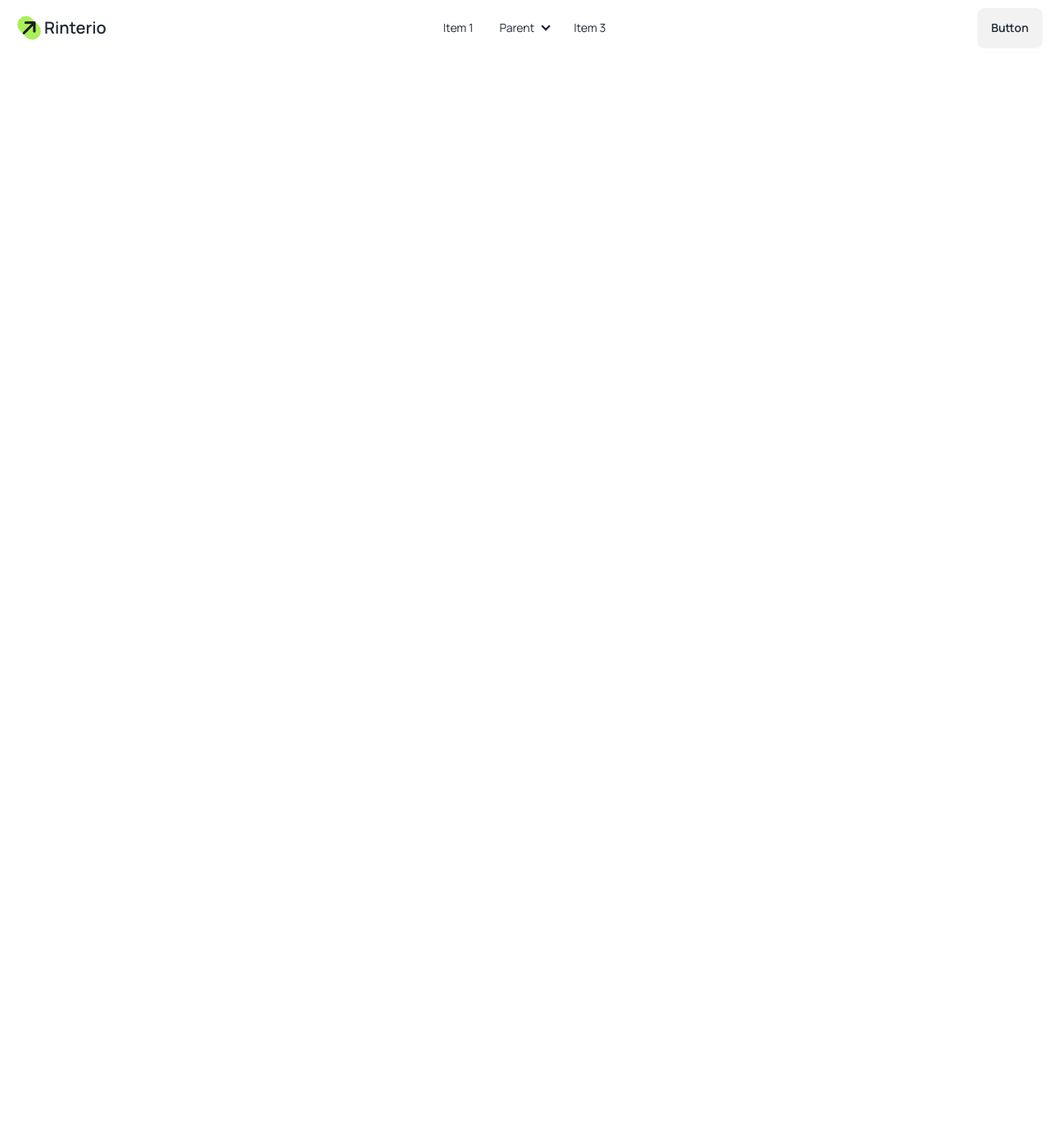
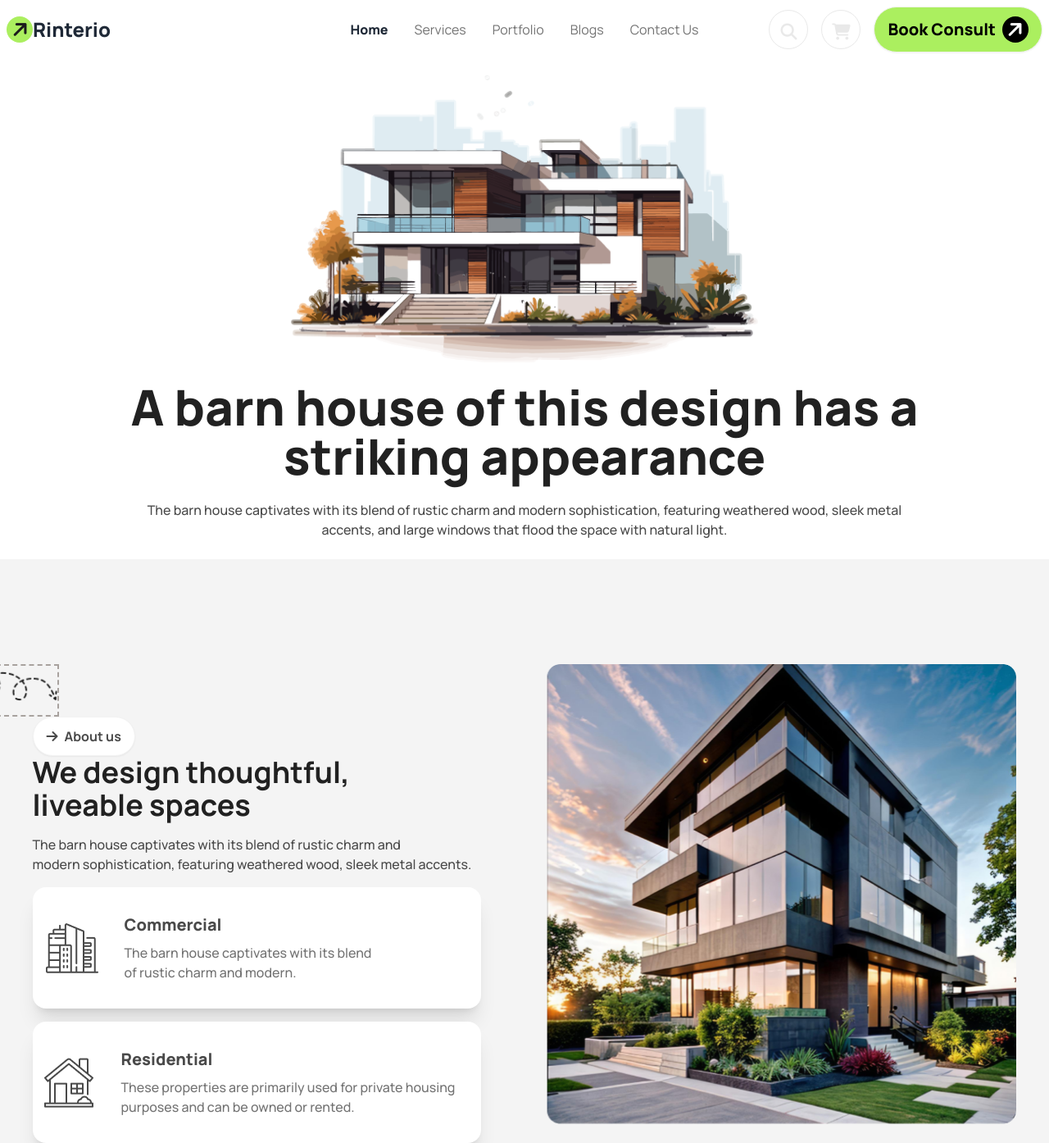
Before and after one commit to Adila-Rifa/Assignment-3, a plain HTML site: page index.html in a window 1280 px wide. Shown: the whole page at 82% size. Before the commit the page ends 800 px from the top, so only its background shows below. Drawn offline with nearby package versions, Linux system fonts and the light colour scheme.

Commit message:
Banner Done

```diff
--- a/index.html
+++ b/index.html
@@ -34,9 +34,10 @@
     </style>
   </head>
   <body class="manrope-Fonts">
-    <header class="mx-auto my-auto">
+    <!-- Header Section -->
+    <header class="mx-auto my-auto bg-white">
       <nav>
-        <div class="navbar bg-base-100">
+        <div class="mx-auto navbar">
           <div class="navbar-start">
             <div class="dropdown">
               <div tabindex="0" role="button" class="btn btn-ghost lg:hidden">
@@ -59,41 +60,89 @@
                 tabindex="0"
                 class="menu menu-sm dropdown-content bg-base-100 rounded-box z-[1] mt-3 w-52 p-2 shadow"
               >
-                <li><a>Item 1</a></li>
-                <li>
-                  <a>Parent</a>
-                  <ul class="p-2">
-                    <li><a>Submenu 1</a></li>
-                    <li><a>Submenu 2</a></li>
-                  </ul>
-                </li>
-                <li><a>Item 3</a></li>
+                <li><a class="font-extrabold text-base">Home</a></li>
+
+                <li><a class="text-[#737373] text-base font-normal">Services</a></li>
+                <li><a class="text-[#737373] text-base font-normal">Portfolio</a></li>
+                <li><a class="text-[#737373] text-base font-normal">Blogs</a></li>
+                <li><a class="text-[#737373] text-base font-normal">Contact Us</a></li>
+                <li></li>
               </ul>
             </div>
-            <a class="btn btn-ghost text-xl"
-              ><i class="fa-solid fa-arrow-right rounded-full text-[rgb(28,28,28)] bg-[#ABEF5F] text-2xl -rotate-45"></i>Rinterio</a
-            >
+            <div class="size-8  bg-[#ABEF5F] rounded-full text-center"><i class="fa-solid fa-arrow-right  text-[rgb(28,28,28)] text-2xl  -rotate-45"></i></div>
+            <a class="font-extrabold text-2xl text-left"
+            >Rinterio</a
+          >
+
           </div>
           <div class="navbar-center hidden lg:flex">
             <ul class="menu menu-horizontal px-1">
-              <li><a>Item 1</a></li>
-              <li>
-                <details>
-                  <summary>Parent</summary>
-                  <ul class="p-2">
-                    <li><a>Submenu 1</a></li>
-                    <li><a>Submenu 2</a></li>
-                  </ul>
-                </details>
-              </li>
-              <li><a>Item 3</a></li>
+              <li><a class="font-extrabold text-base">Home</a></li>
+              <li><a class="text-[#737373] text-base font-normal">Services</a></li>
+              <li><a class="text-[#737373] text-base font-normal">Portfolio</a></li>
+              <li><a class="text-[#737373] text-base font-normal">Blogs</a></li>
+              <li><a class="text-[#737373] text-base font-normal">Contact Us</a></li>
+
+
             </ul>
           </div>
+
           <div class="navbar-end">
-            <a class="btn btn-color">Button</a>
+            <div class="size-12  bg-[#FFFFFF] rounded-full text-center border border-solid border-[#e9e9e9] mr-4"><i class="fa-solid fa-magnifying-glass text-xl text-[#E9E9E9] pt-3"></i></div>
+            <div class="size-12 bg-[#FFFFFF] rounded-full text-center border border-solid border-[#e9e9e9] mr-4"><i class="fa-solid fa-cart-shopping text-xl text-[#E9E9E9] pt-3"></i></div>
+            <a class="btn bg-[#ABEF5F] text-black  h-14 rounded-full font-extrabold text-xl">Book Consult  <div class="size-8  bg-black rounded-full text-center"><i class="fa-solid fa-arrow-right  text-white text-2xl  -rotate-45"></i></div></a>
           </div>
         </div>
       </nav>
+      <!-- Banner-section -->
+      <div class=" mx-auto text-center mt-5 ">
+        <img class="mx-auto" src="./assets/banner.png" alt="">
+        <div>
+          <h1 class="font-extrabold text-6xl text-[#212121] pt-6">A barn house of this design has a <br> striking appearance</h1>
+        <p class="font-medium text-base text-[#494949] pt-6">The barn house captivates with its blend of rustic charm and modern sophistication, featuring weathered wood, sleek metal <br> accents, and large windows that flood the space with natural light.</p>
+      <button></button></div>
+      </div>
+
     </header>
+    <main class="bg-[#F4F4F4]">
+      <section class="flex justify-around pt-32">
+        <div class="">
+          <div class="-ml-24 border-2 border-dashed border-stone-400 h-16 w-32 "><img  src="./assets/Vector.png" alt=""></div>
+          <a class="btn font-bold text-base text-[#494949] rounded-full bg-white"><i class="fa-solid fa-arrow-right"></i>About us</a>
+          <h1 class="text-[#212121] font-bold text-4xl mb-4">We design thoughtful, <br> liveable spaces</h1>
+          <p class="font-medium text-base text-[#494949] mb-4">The barn house captivates with its blend of rustic charm and <br>
+            modern sophistication, featuring weathered wood, sleek metal accents.</p>
+          <!-- card-section -->
+          <div class="card card-side bg-base-100 shadow-xl">
+            <figure >
+              <img class="pl-4"
+                src="./assets/commercial.png"
+                alt="Building" />
+            </figure>
+            <div class="card-body">
+              <h2 class="card-title font-extrabold text-xl text-[#494949]">Commercial</h2>
+              <p class="font-medium text-base text-[#737373]" >The barn house captivates with its blend <br> of rustic charm and modern.</p>
+
+            </div>
+          </div>
+          <div class="card card-side bg-base-100 shadow-xl mt-4">
+            <figure >
+              <img class="ml-3"
+                src="./assets/residential.png"
+                alt="Residential" />
+            </figure>
+            <div class="card-body">
+              <h2 class="card-title font-extrabold text-xl text-[#494949]">Residential</h2>
+              <p class="font-medium text-base text-[#737373]" >These properties are primarily used for private housing <br> purposes and can be owned or rented.</p>
+
+            </div>
+          </div>
+        </div>
+        <div>
+          <img src="./assets/Rectangle.png" alt="">
+        </div>
+
+      </section>
+    </main>
   </body>
 </html>
```
